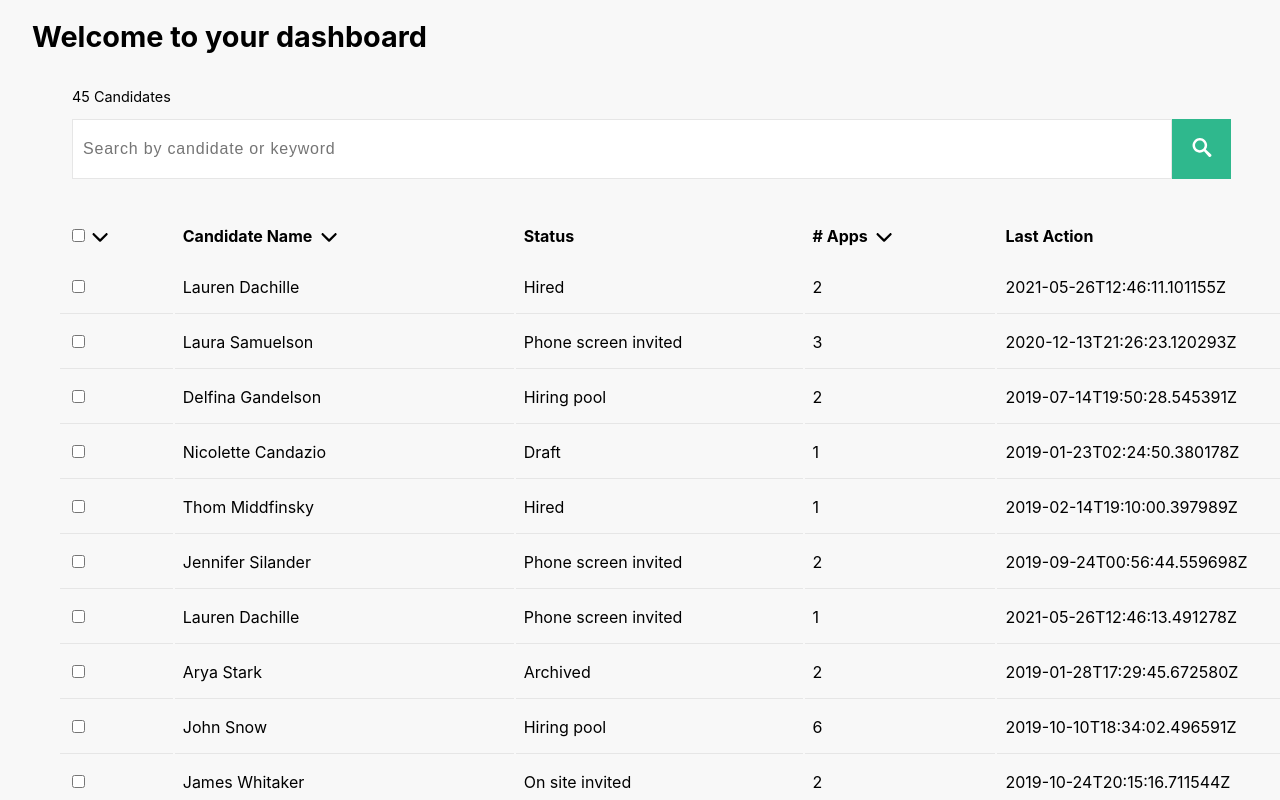
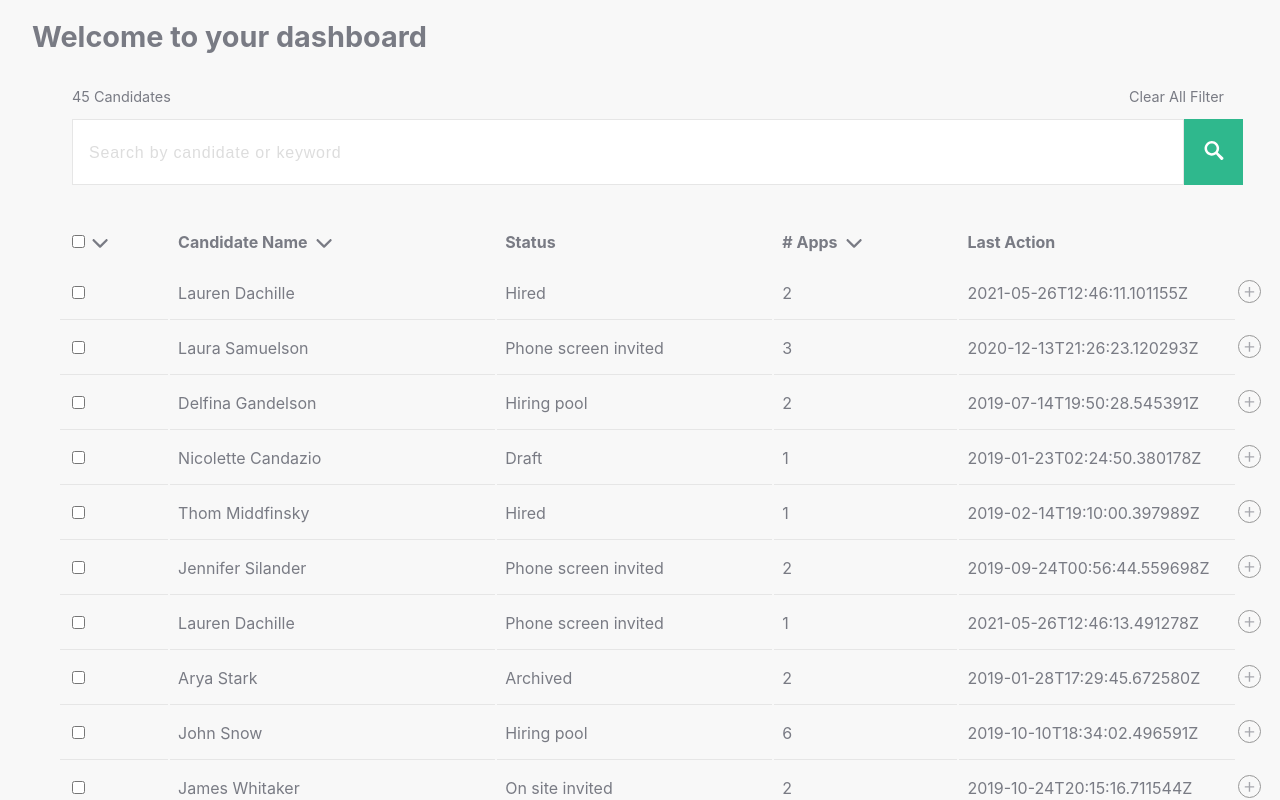
Before and after one commit to daveryde/nimble-code-challenge, a React (Create React App) app: page / in a window 1280 px wide. Shown: the top 800 px of the page. Built offline with nearby package versions, Linux system fonts and the light colour scheme.

Commit message:
UI: table utility info & inputs / expandable icon

```diff
--- a/src/components/CandidateTable.js
+++ b/src/components/CandidateTable.js
@@ -1,10 +1,10 @@
-import React, { useState, Fragment } from 'react';
+import React, { Fragment, useState } from 'react';
 
 // custom components
 import CandidateExpand from './CandidateExpand';
 
 // svgs
-import { DownCaret, SearchIcon } from 'ui-kit/icons';
+import { DownCaret, SearchIcon, PlusSign, MinusSign } from 'ui-kit/icons';
 
 // data source
 import data from '../data/candidates.json';
@@ -13,25 +13,28 @@ const CandidateTable = () => {
     const [allChecked, setAllChecked] = useState(false);
     const [renderable, setRenderable] = useState(0);
     const [isDisplayed, setIsDisplayed] = useState(false);
-
-    const onSubmit = (e) => {
-        e.preventDefault();
-
-        // Set state to filter the rows and columns to the query
-    }
+    const [query, setQuery] = useState('');
 
     return (
         <>
             <section className="table__utilities">
-                <p className="table__count">{data.count} Candidates</p>
-
-                <form
-                    className="table__search"
-                    onSubmit={onSubmit}>
+                <div className="table__info">
+                    <p className="table__count">{data.count} Candidates</p>
+                    <p
+                        className="table__filter--link"
+                        onClick={() => setQuery('')}
+                        >
+                            Clear All Filter
+                    </p>
+                </div>
+                <form className="table__search">
                     <input
                         className="table__input"
                         type="text"
-                        placeholder="Search by candidate or keyword" />
+                        placeholder="Search by candidate or keyword"
+                        value={query}
+                        onChange={(e) => setQuery(e.target.value)}
+                        />
                     <button className="table__submit">
                         <SearchIcon className="svg__icon svg__icon--search" />
                     </button>
@@ -87,6 +90,9 @@ const CandidateTable = () => {
                                         <td className="table__data">
                                             {result.applications[0].updated}
                                         </td>
+                                        <td>
+                                            {renderable === result.id && isDisplayed ? <MinusSign /> : <PlusSign />}
+                                        </td>
                                     </tr>
                                     {renderable === result.id && isDisplayed &&
                                         <CandidateExpand
--- a/src/index.css
+++ b/src/index.css
@@ -6,6 +6,7 @@ body {
   -webkit-font-smoothing: antialiased;
   -moz-osx-font-smoothing: grayscale;
   background: #f8f8f8;
+  color: #797b84;
 }
 
 code {
@@ -29,8 +30,19 @@ code {
   margin-left: 2.5rem;
 }
 
-.table__count {
+.table__info {
+  display: flex;
+  justify-content: space-between;
+  width: 90vw;
+  max-width: 90vw;
+}
+
+.table__count, .table__filter--link {
   font-size: .9rem;
+}
+
+.table__filter--link {
+  cursor: pointer;
 }
 
 .table__search {
@@ -40,14 +52,17 @@ code {
 
 .table__input {
   min-width: 90%;
-  height: 3.5rem;
+  height: 3rem;
+  padding: .5rem;
   border: .1rem solid #e6e6e6;
+  font-size: 1.2rem;
 }
 
 .table__input::placeholder {
+  padding: .5rem;
+  color: #dddddd;
   font-size: 1rem;
   letter-spacing: .0500rem;
-  padding: .5rem;
 }
 
 .table__submit {
@@ -97,6 +112,7 @@ code {
 .svg__icon {
   width: 2vmin;
   margin-left: .3rem;
+  fill: #797b84;
 }
 
 .svg__icon--search {
```
